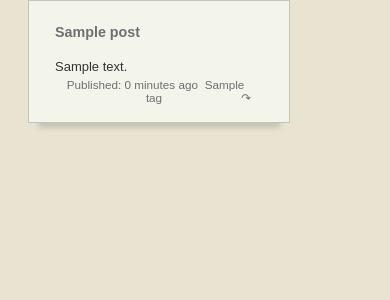
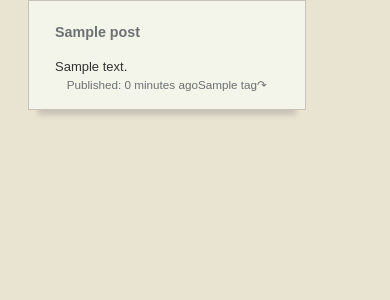
Before and after one commit to vlevit/vlevit.org, a Django app: template templates/life_post.html in a window 390 px wide. Shown: the top 300 px of the page. Run offline with Django 3.2, Linux system fonts and the light colour scheme; the template is opened without the code that fills it: most values are stand-ins (such as "Sample title", 1, 10 or a date in 2020); parts of the project's set-up code (start-up, migrations or seed data) failed here and were passed over.

Commit message:
Styles: do not display sidebar on small screens (less than 600px)

```diff
--- a/static/css/base.css
+++ b/static/css/base.css
@@ -117,3 +117,13 @@
 .clear {
   clear: both;
 }
+
+@media screen and (max-width: 600px) {
+  #sidebar {
+    display: none;
+  }
+
+  #content {
+    width: auto;
+  }
+}
```
